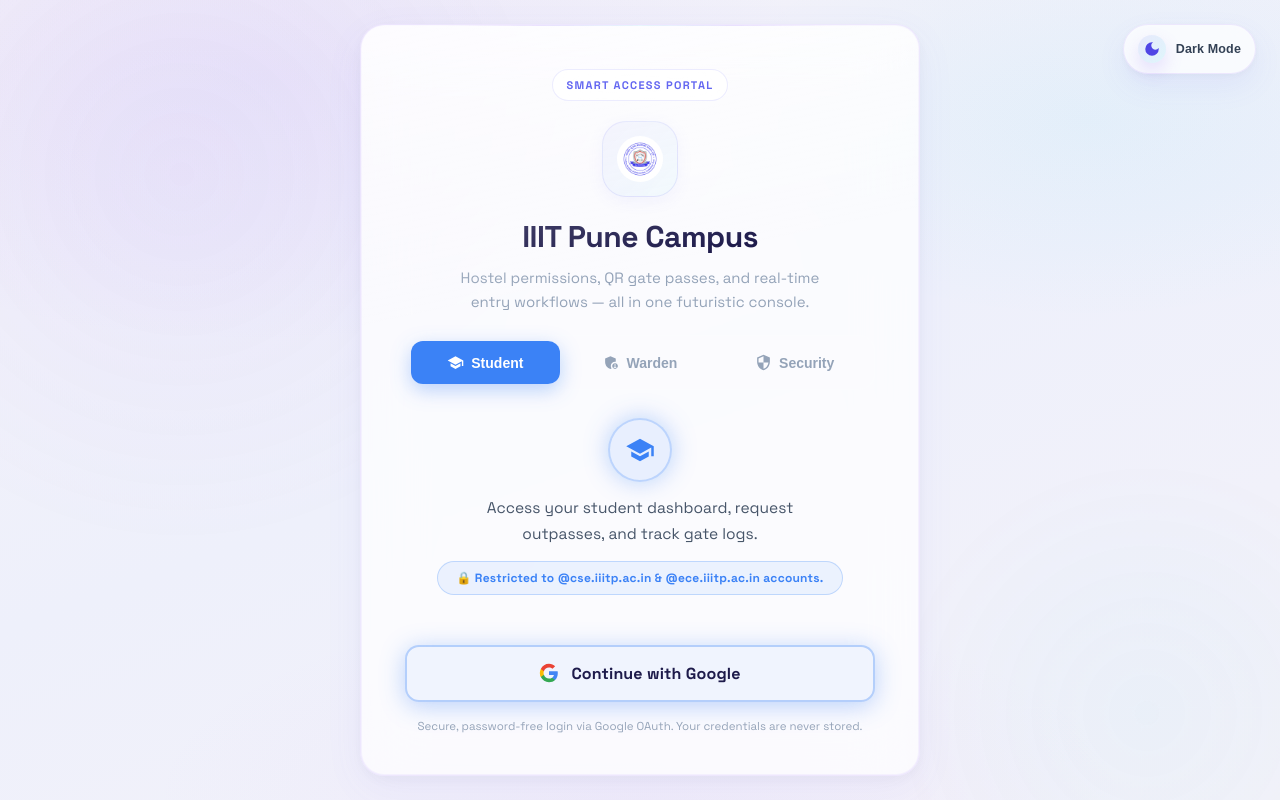
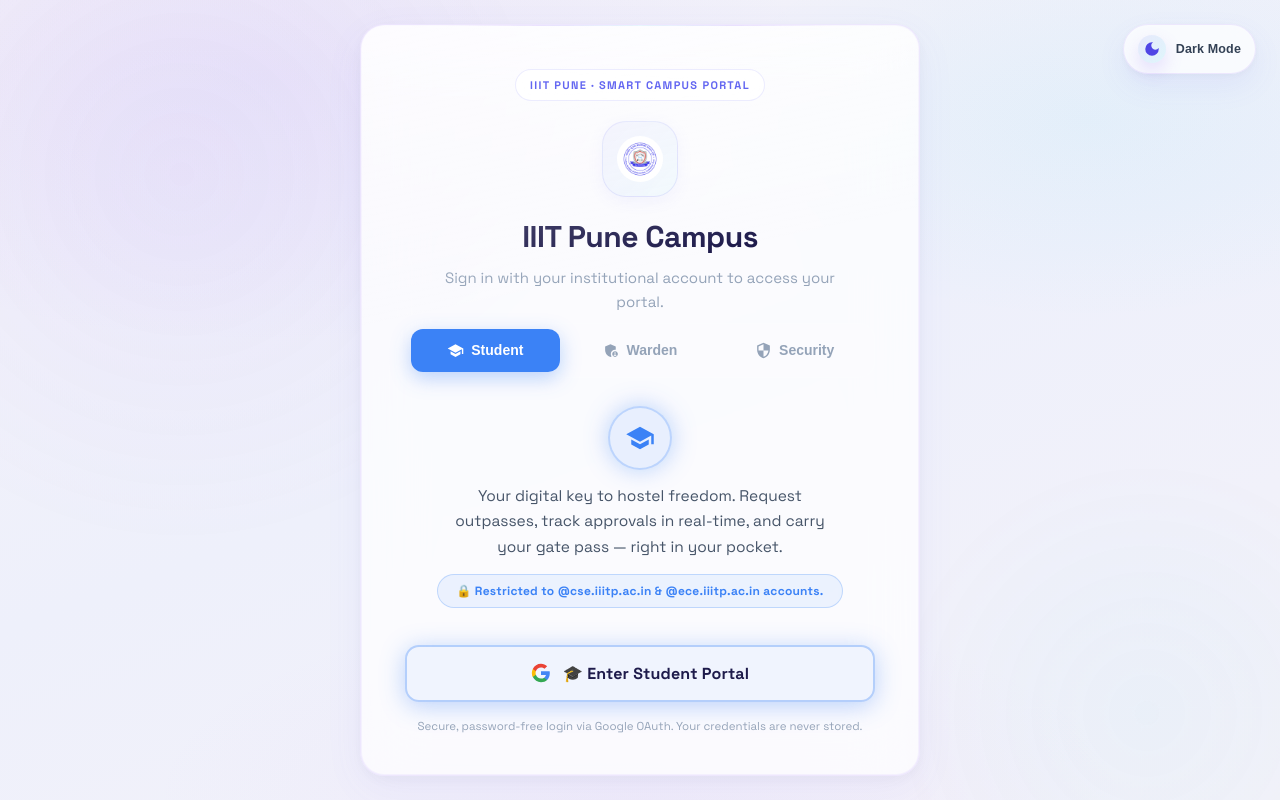
Before and after one commit to Kaausstubh/Hostel_permission, a React (Vite) app in the folder frontend/: page /login in a window 1280 px wide. Built offline with nearby package versions, Linux system fonts and the light colour scheme; no server answers.

Commit message:
feat: inspiring login text + auto-fix role for warden/security portals

```diff
--- a/frontend/src/pages/Login.jsx
+++ b/frontend/src/pages/Login.jsx
@@ -43,24 +43,27 @@
   student: {
     label:       'Student',
     Icon:        MdSchool,
-    description: 'Access your student dashboard, request outpasses, and track gate logs.',
+    description: 'Your digital key to hostel freedom. Request outpasses, track approvals in real-time, and carry your gate pass — right in your pocket.',
     restriction: 'Restricted to @cse.iiitp.ac.in & @ece.iiitp.ac.in accounts.',
+    btnText:     '🎓 Enter Student Portal',
     color:       '#3b82f6',
     glow:        'rgba(59, 130, 246, 0.35)',
   },
   warden: {
     label:       'Warden',
     Icon:        MdAdminPanelSettings,
-    description: 'Review outpass requests, manage student profiles, and monitor campus activity.',
-    restriction: 'Authorized warden email accounts only.',
+    description: 'Command your hostel block. Approve outpasses, monitor every movement, and keep your students safe — all from one powerful dashboard.',
+    restriction: 'Any authorized Google account.',
+    btnText:     '🛡️ Enter Warden Command Centre',
     color:       '#10b981',
     glow:        'rgba(16, 185, 129, 0.3)',
   },
   security: {
     label:       'Security',
     Icon:        MdSecurity,
-    description: 'Scan student QR codes and log gate entry/exit events in real time.',
-    restriction: 'Authorized security staff accounts only.',
+    description: 'You are the last line of defense. Scan QR codes, verify student passes in seconds, and ensure every gate entry is legitimate.',
+    restriction: 'Any authorized Google account.',
+    btnText:     '🔍 Enter Security Control',
     color:       '#f59e0b',
     glow:        'rgba(245, 158, 11, 0.3)',
   },
@@ -114,7 +117,7 @@
       >
         {/* ── Header ── */}
         <div style={{ textAlign: 'center' }}>
-          <div className="login-eyebrow" style={{ marginBottom: '20px' }}>Smart Access Portal</div>
+          <div className="login-eyebrow" style={{ marginBottom: '20px' }}>IIIT Pune · Smart Campus Portal</div>
 
           {/* Logo */}
           <div
@@ -140,7 +143,7 @@
             IIIT Pune Campus
           </h1>
           <p style={{ fontSize: '15px', color: 'var(--text-muted)', lineHeight: 1.6, maxWidth: '400px', margin: '0 auto' }}>
-            Hostel permissions, QR gate passes, and real-time entry workflows — all in one futuristic console.
+            Sign in with your institutional account to access your portal.
           </p>
         </div>
 
@@ -280,7 +283,7 @@
             }}
           >
             <GoogleIcon />
-            Continue with Google
+            {currentPortal.btnText}
           </button>
 
           <p style={{
```
Also changed, not shown: 1 other file (tests, documents, lock files or other folders).
